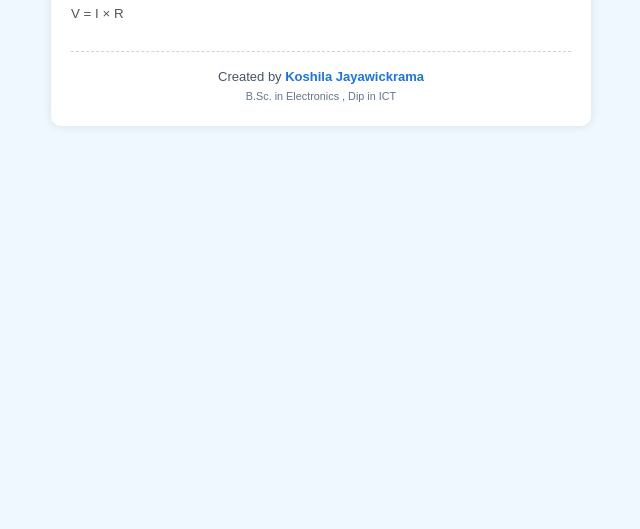
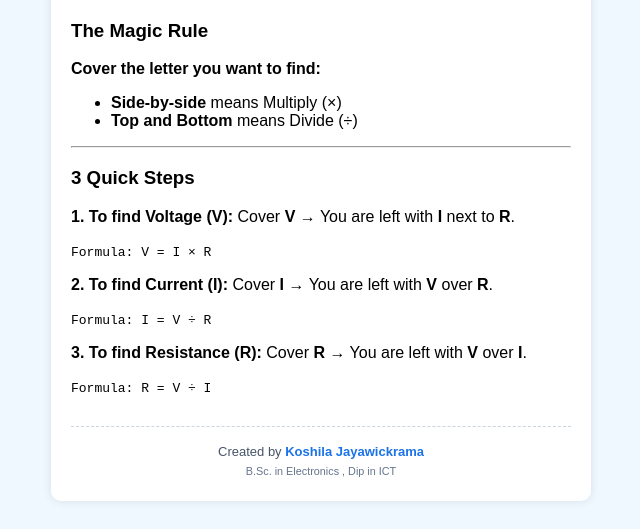
Before and after one commit to nuwankoshila/VequalIR, a plain HTML site: page index.html in a window 1280 px wide. Shown: the part 885-1414 px from the top of the page, without its empty margins (319-959 px from the left). Before the commit the page ends 1039 px from the top, so only its background shows below. Drawn offline with Linux system fonts and the light colour scheme.

Commit message:
Update index.html

```diff
--- a/index.html
+++ b/index.html
@@ -56,7 +56,34 @@ small { color: #555; display:block; margin-top:5px;}
 <div class="result" id="result"></div>
 
 <img class="diagram" src="https://lh3.googleusercontent.com/d/1_sGgTh7B9uHcyzJ4rzBlfQ3UTiubeXTm" alt="Ohm's Law Diagram">
-<small>V = I × R</small>
+
+<!-- Replaced the simple V = I × R text with the full interactive guide content -->
+<div class="ohms-law-guide">
+  <h3>The Magic Rule</h3>
+  <p><strong>Cover the letter you want to find:</strong></p>
+  <ul>
+    <li><strong>Side-by-side</strong> means Multiply (&times;)</li>
+    <li><strong>Top and Bottom</strong> means Divide (&divide;)</li>
+  </ul>
+
+  <hr>
+
+  <h3>3 Quick Steps</h3>
+  <div class="step">
+    <p><strong>1. To find Voltage (V):</strong> Cover <strong>V</strong> &rarr; You are left with <strong>I</strong> next to <strong>R</strong>.</p>
+    <code>Formula: V = I &times; R</code>
+  </div>
+
+  <div class="step">
+    <p><strong>2. To find Current (I):</strong> Cover <strong>I</strong> &rarr; You are left with <strong>V</strong> over <strong>R</strong>.</p>
+    <code>Formula: I = V &divide; R</code>
+  </div>
+
+  <div class="step">
+    <p><strong>3. To find Resistance (R):</strong> Cover <strong>R</strong> &rarr; You are left with <strong>V</strong> over <strong>I</strong>.</p>
+    <code>Formula: R = V &divide; I</code>
+  </div>
+</div>
 
 <!-- Added your custom credentials footer here -->
 <div class="tool-footer">
```
